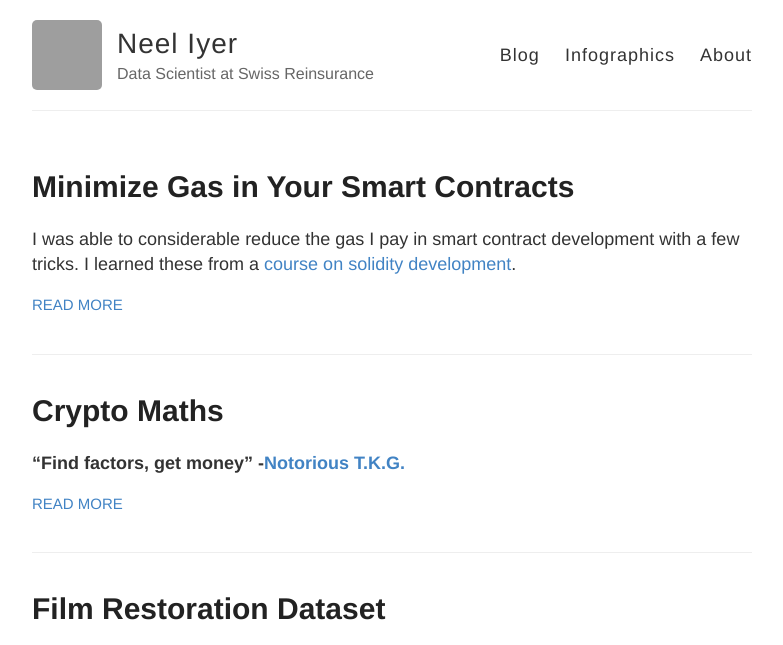
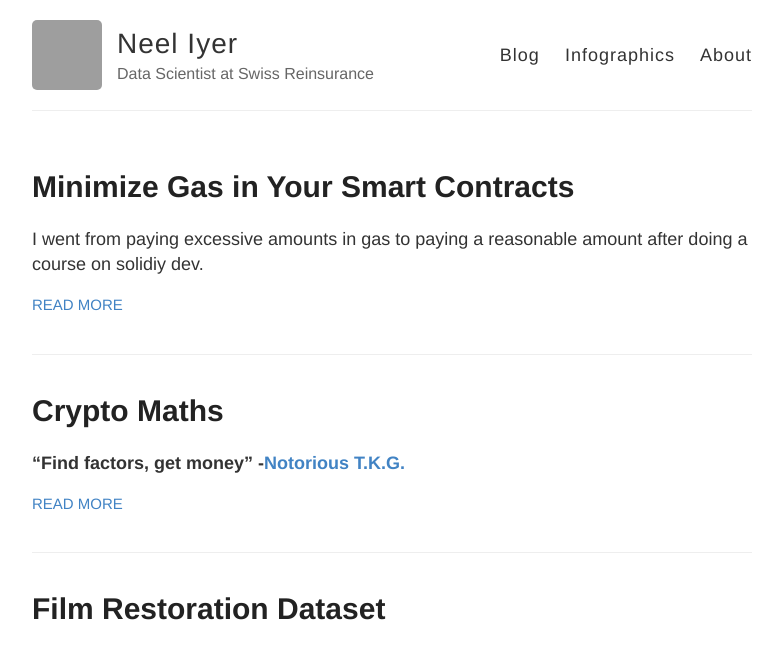
Before and after one commit to neelriyer/neelriyer.github.io, a Jekyll site: the page built from index.html, in a window 1280 px wide and 900 px high, cut to the strip 0-645 px from the top of the window. Shown: the whole strip, without its empty margins (248-1031 px from the left). Built offline with Jekyll 4.4.1, drawn with Linux system fonts in a browser that asks for light colours; grey boxes are pictures that could not be loaded.

Commit message:
update post

````diff
--- a/_posts/2021-05-21-save_gas.md
+++ b/_posts/2021-05-21-save_gas.md
@@ -3,14 +3,14 @@
 title: Minimize Gas in Your Smart Contracts
 ---
 
-I was able to considerable reduce the gas I pay in smart contract development with a few tricks. I learned these from a [course on solidity development](https://cryptozombies.io/).
+I went from paying excessive amounts in gas to paying a reasonable amount after doing a course on solidiy dev.
 
-I'll share thet tricks with you here so you don't have to waste your time doing the entire [course](https://cryptozombies.io/).
+In this post I'll share the tricks with you here so you don't waste your time doing the entire [course](https://cryptozombies.io/).
 
 
 # 1. Smaller uints
 
-If you have multiple uints inside a struct, using a smaller-sized uint when possible will allow Solidity to pack these variables together to take up less storage.
+If you've got multiple uints inside a struct use a small-sized uint. This allows Solidity to use less storage.
 
 Convert this:
 ```solidity
@@ -33,7 +33,7 @@
 
 `MiniMe` will cost less gas than `NormalStruct` because of struct packing
 
-#2. View functions don't cost you a thing
+# 2. View Functions Don't Cost You a Thing
 
 View functions don't cost any gas when they're called externally by a user.
 
````
Also changed, not shown: _posts/2021-05-06-Crypto-Maths.md (+0 -1 lines).
